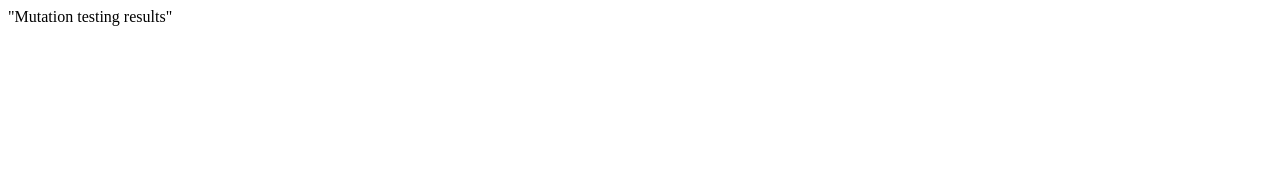
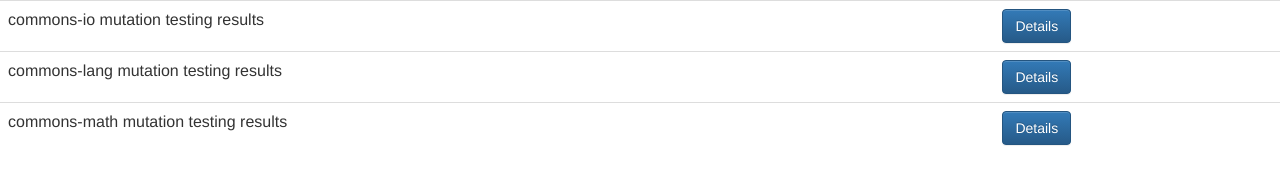
Before and after one commit to mutationtestingresults/mutationtestingresults.github.io, a plain HTML site: page index.html in a window 1280 px wide. Drawn offline with nearby package versions, Linux system fonts and the light colour scheme.

Commit message:
added overview

```diff
--- a/index.html
+++ b/index.html
@@ -1 +1,32 @@
-"Mutation testing results"
+<html>
+<head>
+<!-- Latest compiled and minified CSS -->
+<link rel="stylesheet" href="https://maxcdn.bootstrapcdn.com/bootstrap/3.3.7/css/bootstrap.min.css" integrity="sha384-BVYiiSIFeK1dGmJRAkycuHAHRg32OmUcww7on3RYdg4Va+PmSTsz/K68vbdEjh4u" crossorigin="anonymous">
+
+<!-- Optional theme -->
+<link rel="stylesheet" href="https://maxcdn.bootstrapcdn.com/bootstrap/3.3.7/css/bootstrap-theme.min.css" integrity="sha384-rHyoN1iRsVXV4nD0JutlnGaslCJuC7uwjduW9SVrLvRYooPp2bWYgmgJQIXwl/Sp" crossorigin="anonymous">
+
+<!-- Latest compiled and minified JavaScript -->
+<script src="https://maxcdn.bootstrapcdn.com/bootstrap/3.3.7/js/bootstrap.min.js" integrity="sha384-Tc5IQib027qvyjSMfHjOMaLkfuWVxZxUPnCJA7l2mCWNIpG9mGCD8wGNIcPD7Txa" crossorigin="anonymous"></script>
+</head>
+<body>
+
+<table class="table">
+  <tbody>
+	<tr>
+		<td>commons-io mutation testing results</td>
+		<td><a class="btn btn-primary" href="https://mutationtestingresults-commons-io.github.io">Details</a></td>
+	</tr>
+	<tr>
+		<td>commons-lang mutation testing results</td>
+		<td><a class="btn btn-primary" href="https://mutationtestingresults-commons-lang.github.io">Details</a></td>
+	</tr>
+	<tr>
+		<td>commons-math mutation testing results</td>
+		<td><a class="btn btn-primary" href="https://mutationtestingresults-commons-math.github.io">Details</a></td>
+	</tr>
+  </tbody>
+</table>
+
+</body>
+</html>
```
